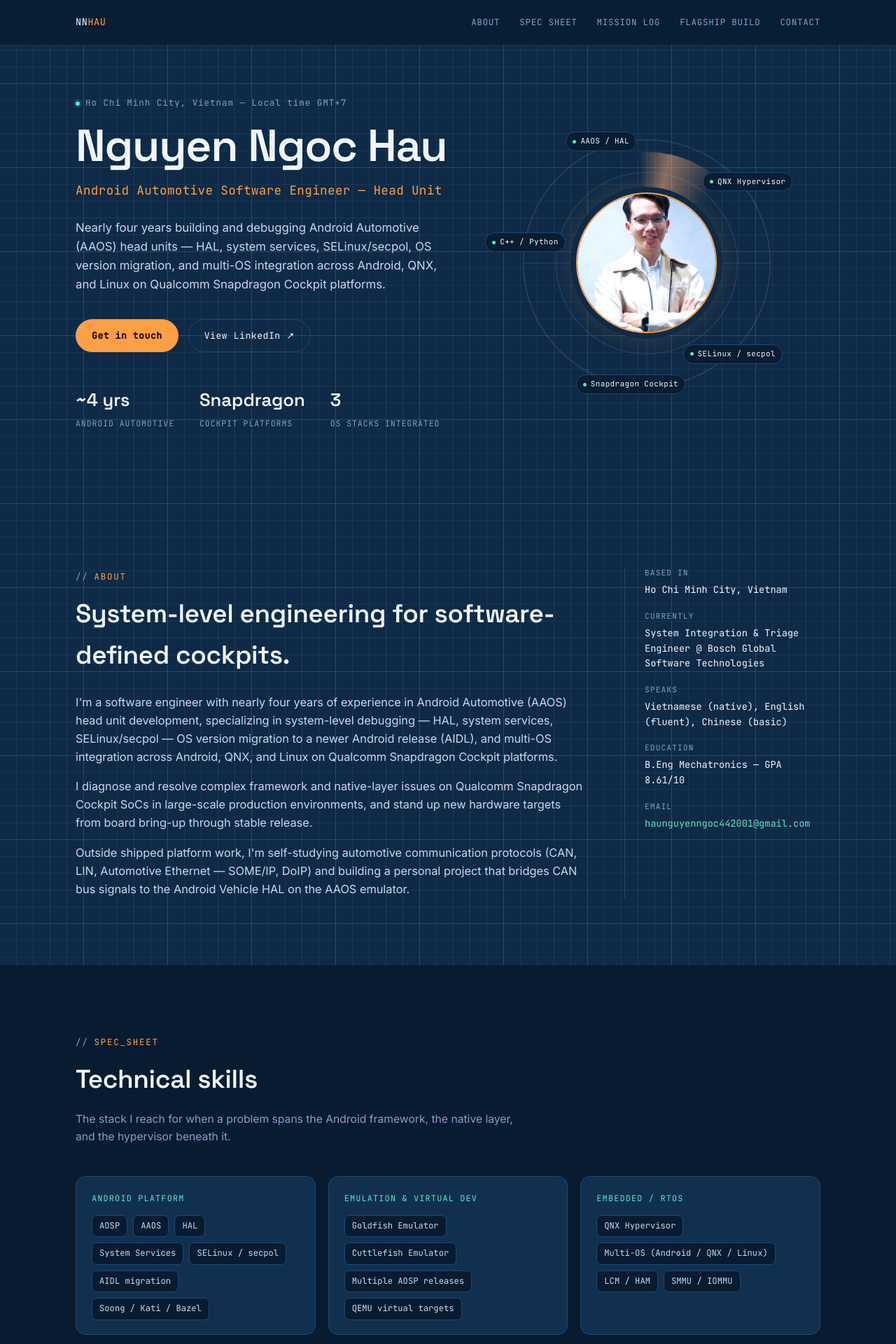
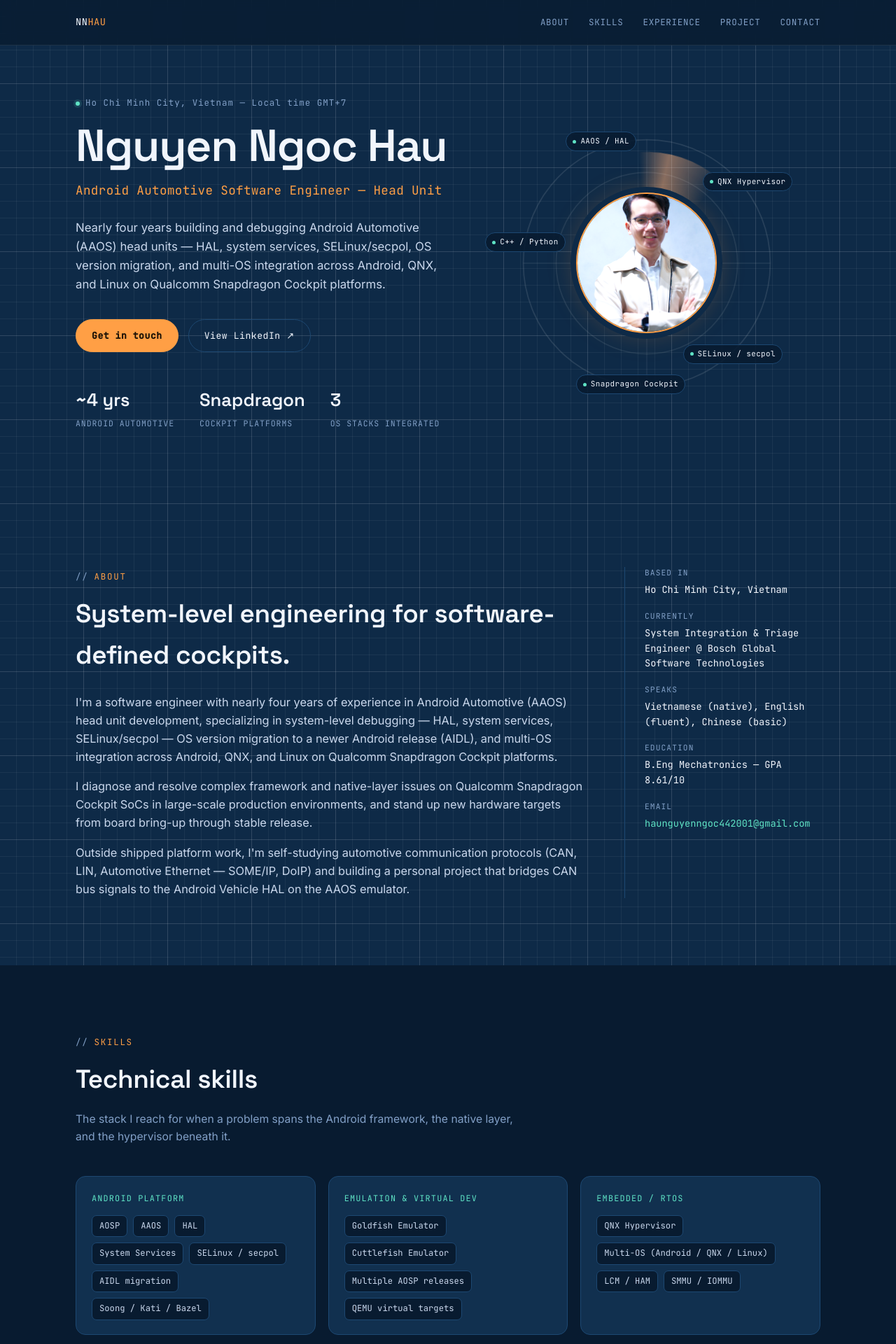
Before and after one commit to nguyenhau442001/nguyenhau442001.github.io, a React (Vite) app: page / in a window 1280 px wide. Shown: the top 1920 px of the page at 70% size. Built offline with nearby package versions, Linux system fonts and the light colour scheme.

Commit message:
Use plain nav and section labels

```diff
--- a/src/components/Experience.jsx
+++ b/src/components/Experience.jsx
@@ -3,7 +3,7 @@ export default function Experience() {
     <section className="section" id="experience">
       <div className="container">
         <div className="section-head">
-          <div className="eyebrow">mission_log</div>
+          <div className="eyebrow">experience</div>
           <h2 className="section-title">Experience</h2>
           <p className="section-sub">
             Nearly four years debugging the gap between the Android framework
--- a/src/components/Nav.jsx
+++ b/src/components/Nav.jsx
@@ -1,9 +1,9 @@
 export default function Nav() {
   const links = [
     ["About", "#about"],
-    ["Spec Sheet", "#skills"],
-    ["Mission Log", "#experience"],
-    ["Flagship Build", "#project"],
+    ["Skills", "#skills"],
+    ["Experience", "#experience"],
+    ["Project", "#project"],
     ["Contact", "#contact"],
   ];
 
--- a/src/components/Project.jsx
+++ b/src/components/Project.jsx
@@ -13,7 +13,7 @@ export default function Project() {
     <section className="section" id="project" style={{ background: "var(--ink-deep)" }}>
       <div className="container">
         <div className="section-head">
-          <div className="eyebrow">flagship_build</div>
+          <div className="eyebrow">project</div>
           <h2 className="section-title">Self-directed project</h2>
         </div>
 
--- a/src/components/Skills.jsx
+++ b/src/components/Skills.jsx
@@ -80,7 +80,7 @@ export default function Skills() {
     <section className="section" id="skills" style={{ background: "var(--ink-deep)" }}>
       <div className="container">
         <div className="section-head">
-          <div className="eyebrow">spec_sheet</div>
+          <div className="eyebrow">skills</div>
           <h2 className="section-title">Technical skills</h2>
           <p className="section-sub">
             The stack I reach for when a problem spans the Android framework,
```
